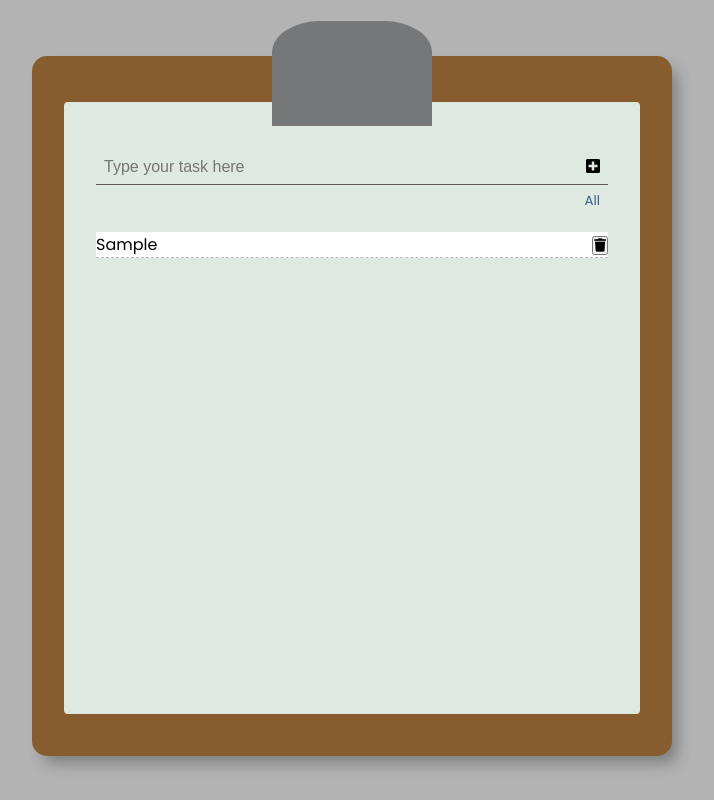
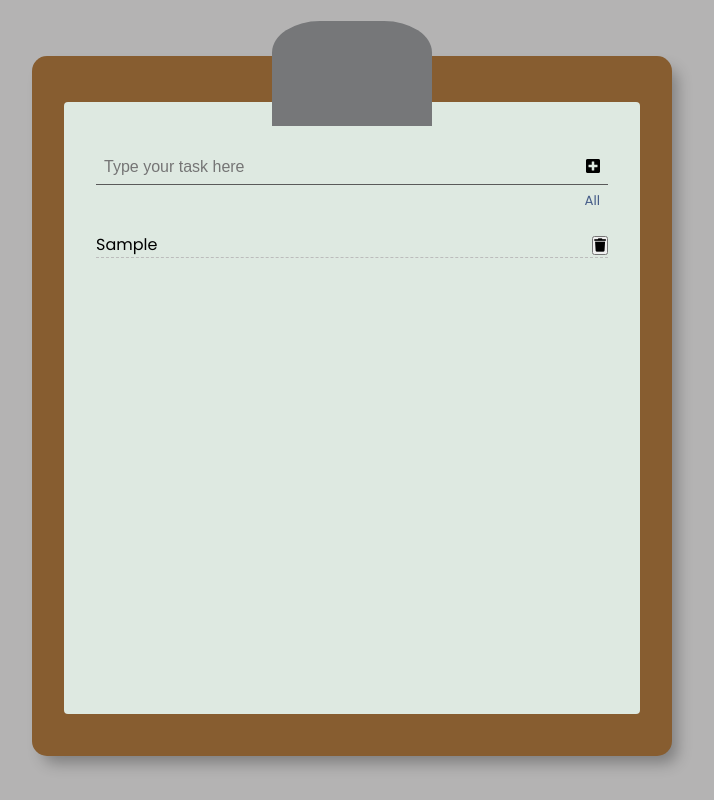
Before and after one commit to diannegabriel/todo-list, a React (Create React App) app: page / in a window 1280 px wide. Both pictures are taken after typing "Sample" into the empty fields and a click on the button 593 px from the left and 167 px from the top of the page. Shown: the whole page, without its empty margins (0-714 px from the left). Built offline with nearby package versions, Linux system fonts and the light colour scheme; no server answers.

Commit message:
Change .trash-btn to .trash-button

```diff
--- a/src/App.css
+++ b/src/App.css
@@ -142,7 +142,6 @@ select {
 
 .todo-container {
   margin-top: 1rem;
-  background-color: #72c493;
 }
 
 .todo-list {
@@ -151,8 +150,7 @@ select {
 }
 
 .todo {
-  /* margin: 0.5rem; */
-  background: white;
+  margin: 0.5rem 0 0.5rem 0;
   font-size: 1rem;
   color: black;
   display: flex;
--- a/src/App.scss
+++ b/src/App.scss
@@ -147,7 +147,7 @@ select {
 
 .todo-container {
   margin-top: 1rem;
-  background-color: #72c493;
+  // background-color: #72c493;
 }
 
 .todo-list {
@@ -156,8 +156,8 @@ select {
 }
 
 .todo {
-  /* margin: 0.5rem; */
-  background: white;
+  margin: 0.5rem 0 0.5rem 0;
+  // background: white;
   font-size: 1rem;
   color: black;
   display: flex;
@@ -167,3 +167,7 @@ select {
   word-break: break-all;
   border-bottom: 0.5px dashed rgb(188, 188, 188);
 }
+
+.trash-button {
+
+}
```
Also changed, not shown: 1 other file (tests, documents, lock files or other folders).
